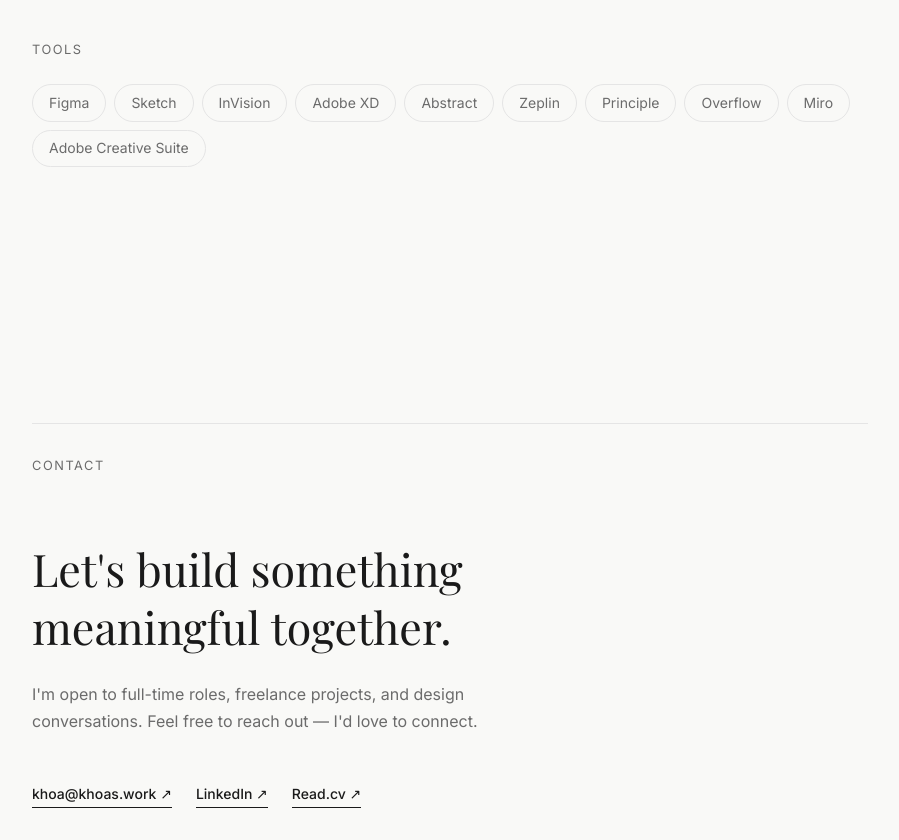
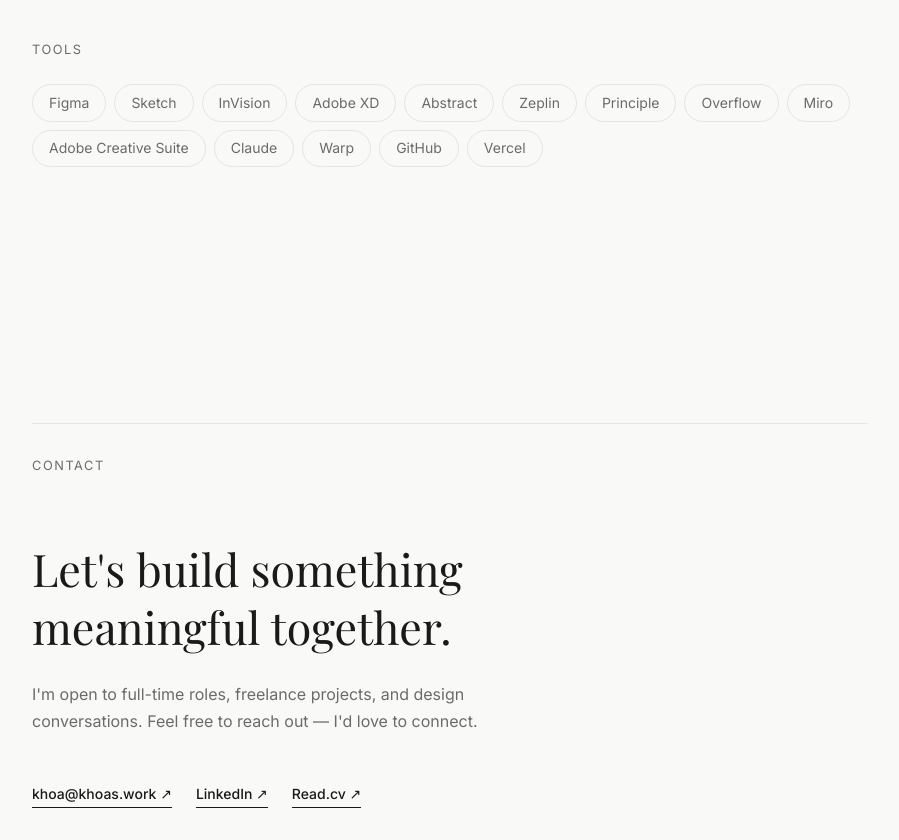
Before and after one commit to khoaaohk/khoa-portfolio, a React (Vite) app: page / in a window 1280 px wide. Shown: the part 3100-3940 px from the top of the page, without its empty margins (190-1089 px from the left). Built offline with nearby package versions, Linux system fonts and the light colour scheme; a web font is replaced by a local one.

Commit message:
Add Claude, Warp, GitHub, Vercel to tools

```diff
--- a/src/components/Skills.jsx
+++ b/src/components/Skills.jsx
@@ -4,6 +4,7 @@
   'Figma', 'Sketch', 'InVision', 'Adobe XD',
   'Abstract', 'Zeplin', 'Principle', 'Overflow',
   'Miro', 'Adobe Creative Suite',
+  'Claude', 'Warp', 'GitHub', 'Vercel',
 ]
 
 const disciplines = [
```
